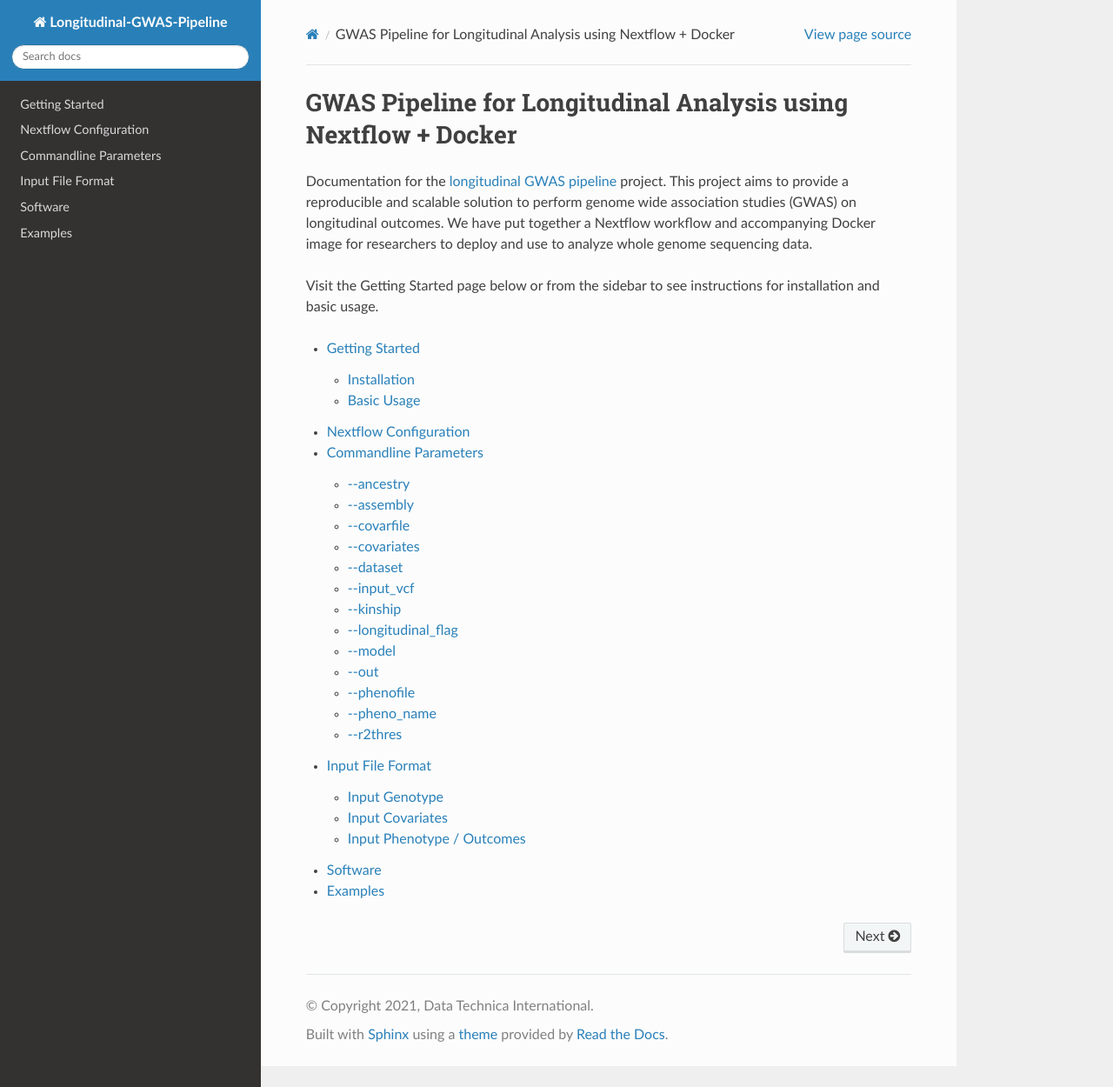
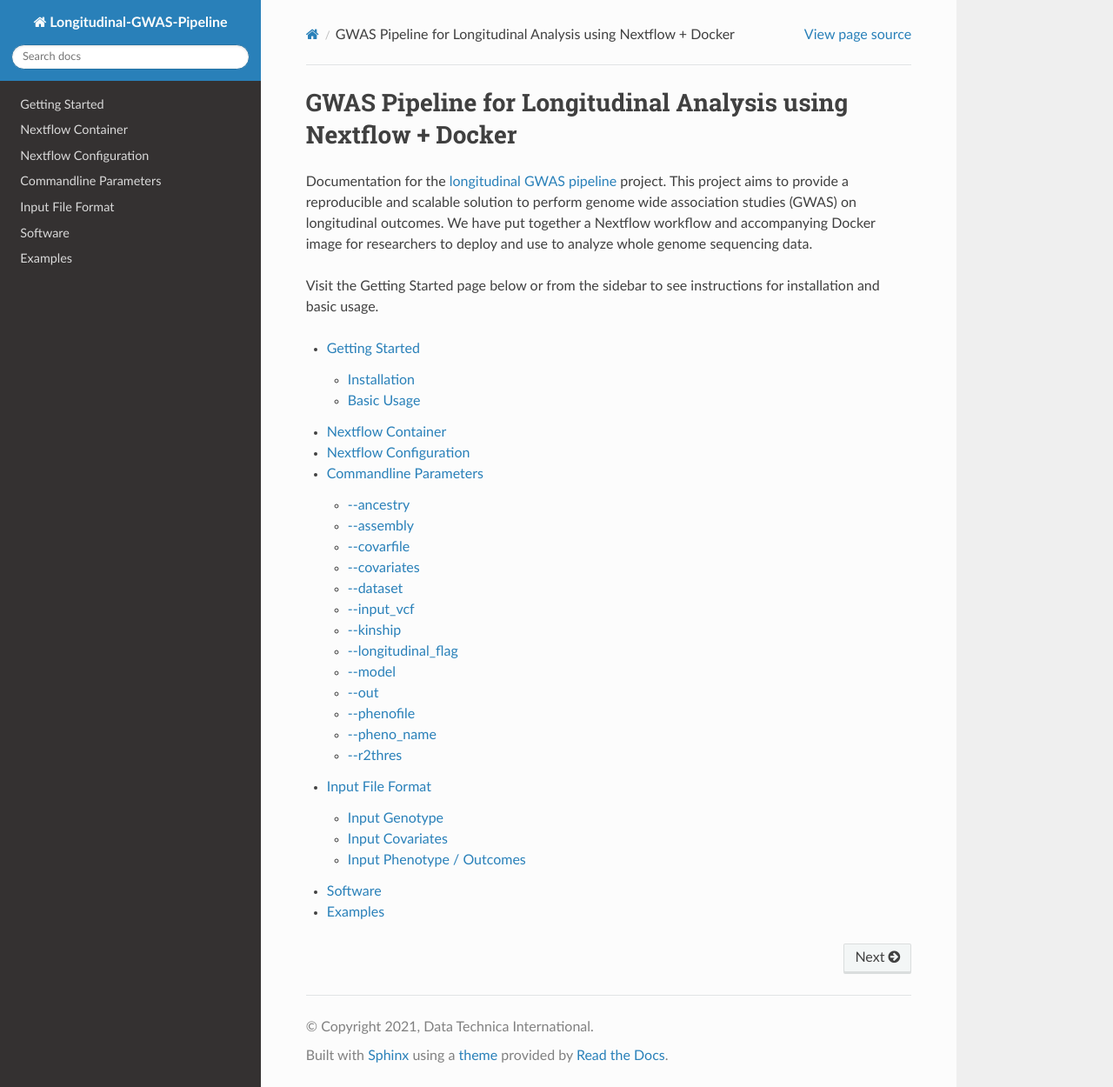
Before and after one commit to michael-ta/longitudinal-GWAS-pipeline, a Sphinx documentation site: the page built from docs/index.rst, in a window 1280 px wide and 1250 px high. Shown: the whole window at 87% size. Built offline with Sphinx 7.4.7 and the Read the Docs theme 2.0.0, drawn with Linux system fonts in a browser that asks for light colours.

Commit message:
updated doc index

```diff
--- a/docs/index.rst
+++ b/docs/index.rst
@@ -17,6 +17,7 @@ Visit the Getting Started page below or from the sidebar to see instructions for
    :maxdepth: 2
 
    getting_started.md
+   nextflow_container.md
    config.md
    parameters.md
    file_formats.md
```
